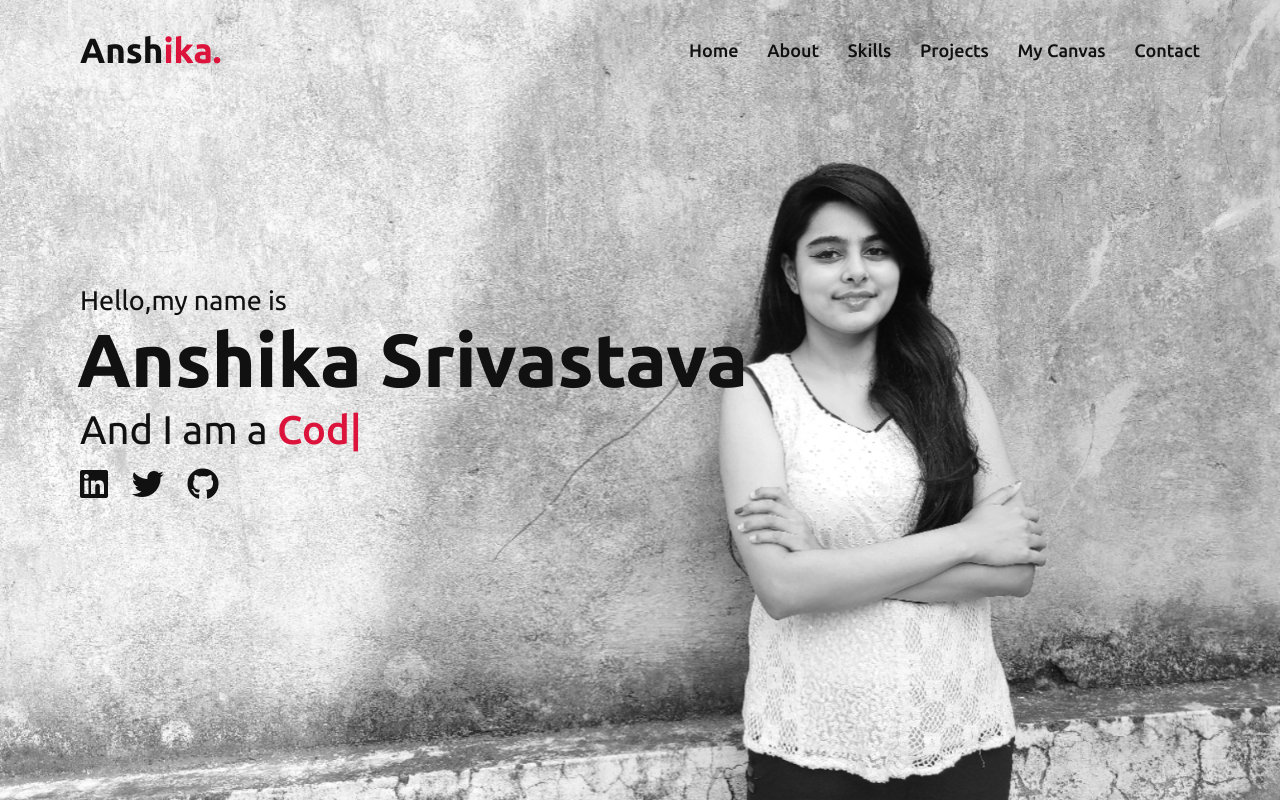
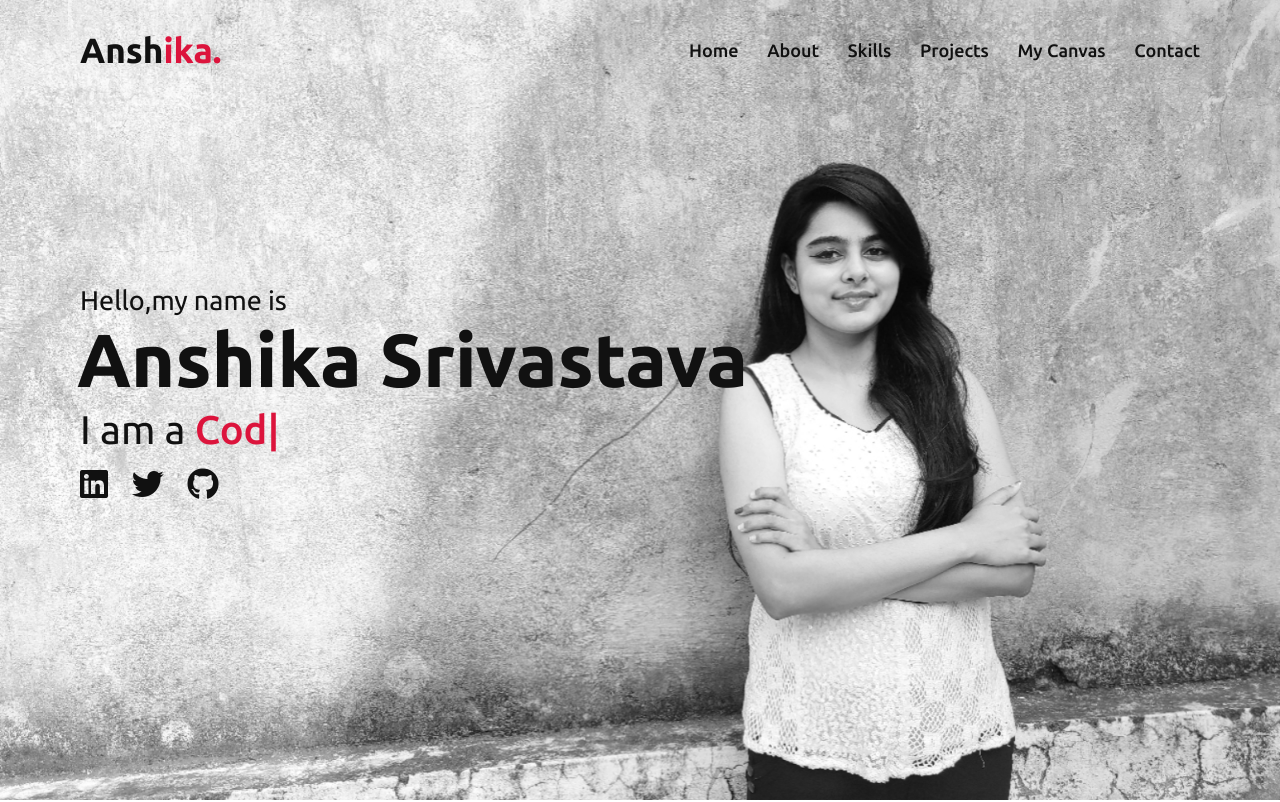
Before and after one commit to Anshika-Srivastava/My-Portfolio.github.io, a plain HTML site: page index.html in a window 1280 px wide. Shown: the top 802 px of the page. Drawn offline with nearby package versions, Linux system fonts and the light colour scheme.

Commit message:
Update index.html

```diff
--- a/index.html
+++ b/index.html
@@ -36,7 +36,7 @@
             <div class="home-content">
                 <div class="text-1">Hello,my name is</div>
                 <div class="text-2">Anshika Srivastava</div>
-                <div class="text-3">And I am a <span class="typing"></span></div>
+                <div class="text-3">I am a <span class="typing"></span></div>
                 <div class="icons">
                     <a href="https://www.linkedin.com/in/anshika-srivastava-69a575199"><i class="fab fa-linkedin fa-2x"></i></a>
                     <a href="https://twitter.com/Anshika14726375?s=08"><i class="fab fa-twitter fa-2x"></i></a>
```
